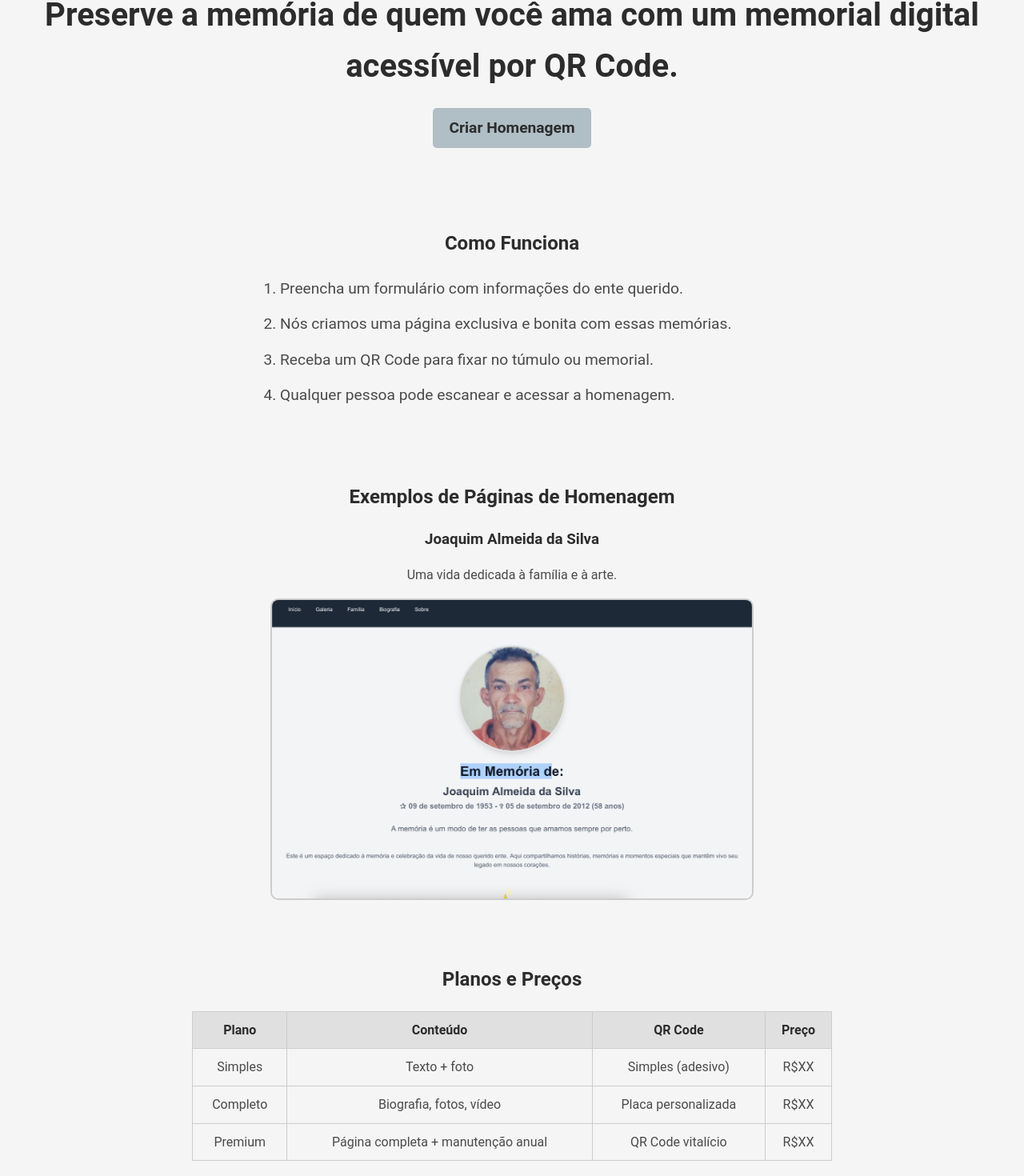
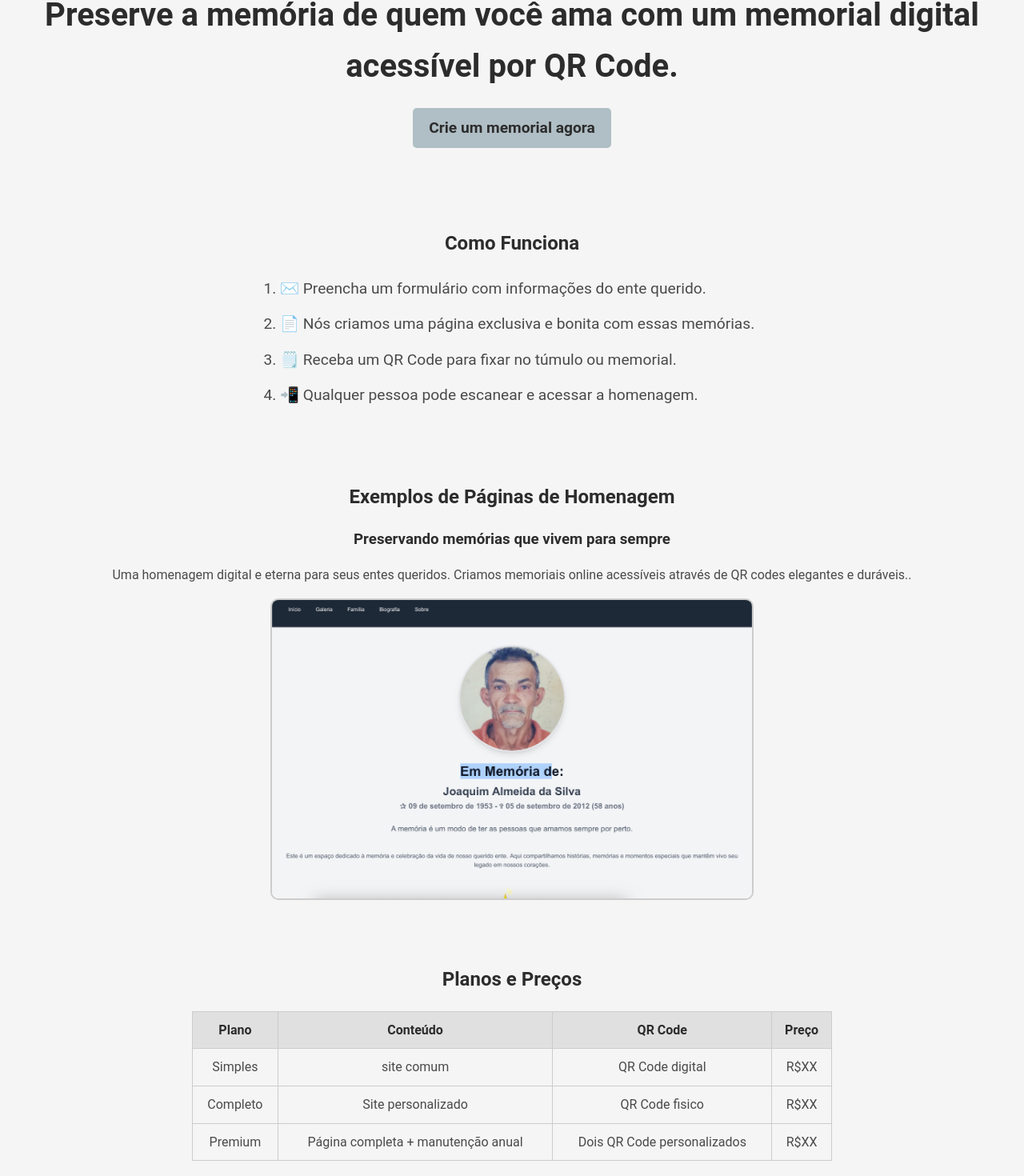
Before and after one commit to Nunes198/site-principal, a React (Create React App) app: page / in a window 1280 px wide. Shown: the part 1087-2557 px from the top of the page at 80% size. Built offline with nearby package versions, Linux system fonts and the light colour scheme.

Commit message:
adicao de frases novas

```diff
--- a/src/App.css
+++ b/src/App.css
@@ -248,6 +248,7 @@ header nav ul li .cta:hover {
   background: linear-gradient(90deg, #4CAF50, #B0BEC5, #4CAF50); /* Gradiente */
   background-size: 200%; /* Faz o gradiente se mover */
   -webkit-background-clip: text; /* Aplica o gradiente apenas no texto */
+  background-clip: text; /* Propriedade padrão para compatibilidade */
   -webkit-text-fill-color: transparent; /* Torna o fundo do texto transparente */
   animation: gradient-animation 3s infinite; /* Animação infinita */
   text-align: center;
--- a/src/App.js
+++ b/src/App.js
@@ -52,7 +52,7 @@ function App() {
           rel="noopener noreferrer"
           className="btn-primary"
         >
-          Criar Homenagem
+          Crie um memorial agora
         </a>
       </section>
 
@@ -60,10 +60,10 @@ function App() {
       <section id="como-funciona" className="how-it-works">
         <h2>Como Funciona</h2>
         <ol>
-          <li>Preencha um formulário com informações do ente querido.</li>
-          <li>Nós criamos uma página exclusiva e bonita com essas memórias.</li>
-          <li>Receba um QR Code para fixar no túmulo ou memorial.</li>
-          <li>Qualquer pessoa pode escanear e acessar a homenagem.</li>
+          <li>   ✉️ Preencha um formulário com informações do ente querido.</li>
+          <li>   📄 Nós criamos uma página exclusiva e bonita com essas memórias.</li>
+          <li>   🗒️ Receba um QR Code para fixar no túmulo ou memorial.</li>
+          <li>   📲 Qualquer pessoa pode escanear e acessar a homenagem.</li>
         </ol>
       </section>
 
@@ -71,8 +71,8 @@ function App() {
       <section id="exemplos" className="examples">
         <h2>Exemplos de Páginas de Homenagem</h2>
         <div className="example">
-          <h3>Joaquim Almeida da Silva</h3>
-          <p>Uma vida dedicada à família e à arte.</p>
+          <h3>Preservando memórias que vivem para sempre</h3>
+          <p>Uma homenagem digital e eterna para seus entes queridos. Criamos memoriais online acessíveis através de QR codes elegantes e duráveis..</p>
           {/* Foto clicável que redireciona para um link externo */}
           <a
             href="https://memorial-hesite.vercel.app"
@@ -109,20 +109,20 @@ function App() {
           <tbody>
             <tr>
               <td>Simples</td>
-              <td>Texto + foto</td>
-              <td>Simples (adesivo)</td>
+              <td>site comum</td>
+              <td>QR Code digital</td>
               <td>R$XX</td>
             </tr>
             <tr>
               <td>Completo</td>
-              <td>Biografia, fotos, vídeo</td>
-              <td>Placa personalizada</td>
+              <td>Site personalizado </td>
+              <td>QR Code fisico</td>
               <td>R$XX</td>
             </tr>
             <tr>
               <td>Premium</td>
               <td>Página completa + manutenção anual</td>
-              <td>QR Code vitalício</td>
+              <td>Dois QR Code personalizados</td>
               <td>R$XX</td>
             </tr>
           </tbody>
@@ -148,7 +148,7 @@ function App() {
 
       {/* Formulário de Contato */}
       <section id="contato" className="contact">
-        <h2>Contato</h2>
+        <h2>Entre em Contato e faça um orçamento</h2>
         <form
           onSubmit={(e) => {
             e.preventDefault(); // Evita o recarregamento da página
@@ -158,7 +158,7 @@ function App() {
             const mensagem = e.target.mensagem.value;
 
             // Cria a mensagem para o WhatsApp
-            const textoWhatsApp = `Olá, meu nome é ${nome}. Meu e-mail é ${email} e meu telefone é ${telefone}. Gostaria de entrar em contato. Mensagem: ${mensagem}`;
+            const textoWhatsApp = `Olá, meu nome é ${nome}. Meu e-mail é ${email} e meu telefone é ${telefone}. Gostaria de fazer um orçamento. Mensagem: ${mensagem}`;
 
             // Redireciona para o WhatsApp
             const numeroWhatsApp = "5588999344202"; // Substitua pelo seu número
@@ -188,11 +188,11 @@ function App() {
 
       {/* Rodapé */}
       <footer className="footer">
-        <p>© 2025 Eco Sagrado. Todos os direitos reservados.</p>
         <div className="social">
           <a href="https://facebook.com">Facebook</a>
           <a href="https://instagram.com">Instagram</a>
           <a href="mailto:fransnuunes1987@gmail.com?subject=Orçamento%20do%20site&body=Olá,%20gostaria%20de%20mais%20informações%20sobre%20o%20site.">E-mail</a>
+          <p>© 2025 Eco Sagrado. Todos os direitos reservados.</p>
         </div>
       </footer>
     </div>
```
